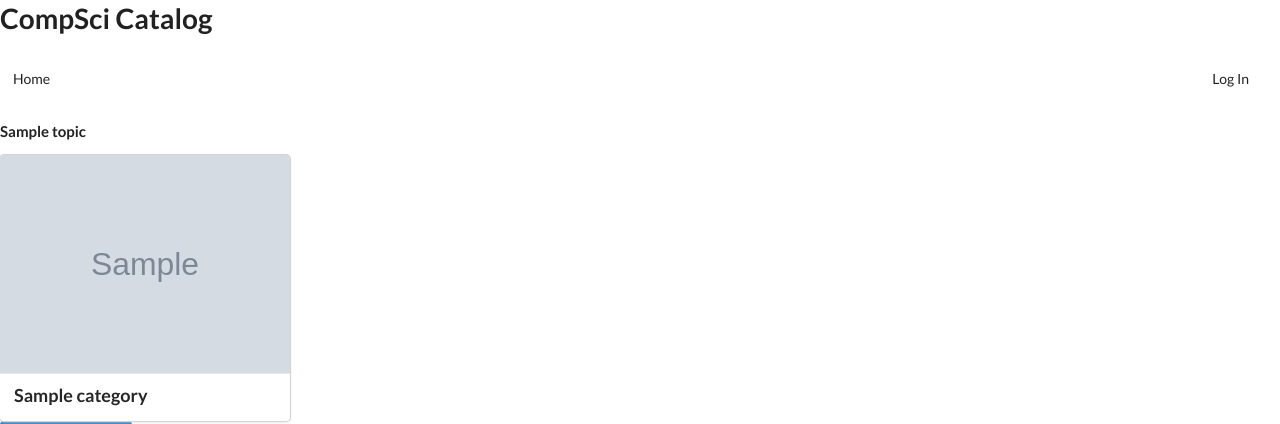
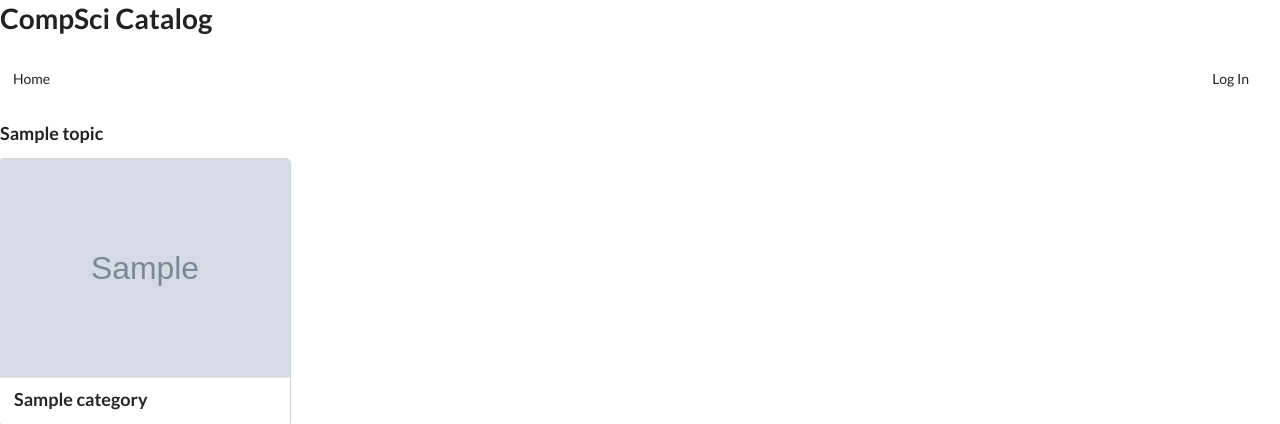
Before and after one commit to TKais/CompSci-Catalog, a Flask app: page /topics/#/ in a window 1280 px wide. Shown: the top 424 px of the page. Run offline with Flask 2, Linux system fonts and the light colour scheme; tables that the repository leaves empty hold one stand-in row (values such as "Sample post"); grey boxes marked "Sample" are stand-in pictures; some libraries are stand-ins or nearby versions.

Commit message:
feat: Update classes in topic template

```diff
--- a/vagrant/catalog/templates/topic.html
+++ b/vagrant/catalog/templates/topic.html
@@ -1,7 +1,7 @@
 {% extends "main.html" %}
 {% block content %}
 <div id="topic">
-  <h4 class="topic__title">{{topic.name}}</h4>
+  <h3 class="topic__title">{{topic.name}}</h3>
   <div class="ui link cards">
     {% for category in categories %}
       <a class="card" href="{{url_for('show_category', topic_url = topic.url, category_url = category.url)}}">
```
